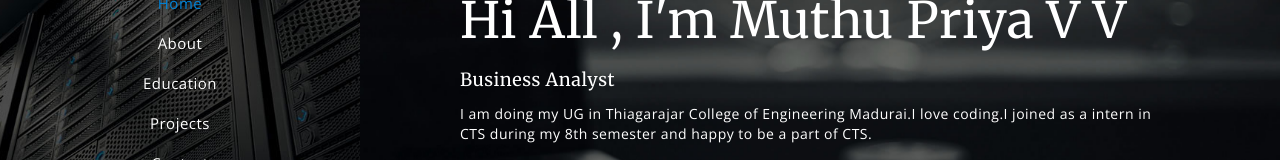
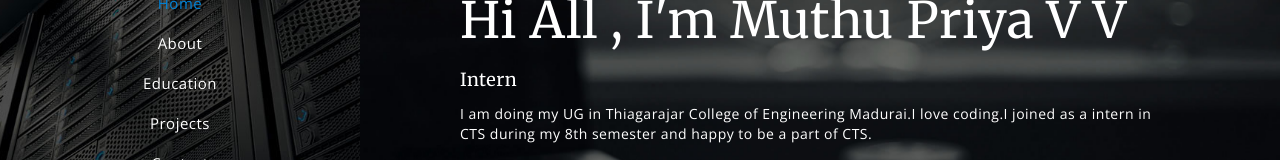
Before and after one commit to muthupriyavv/muthupriyavv.github.io, a plain HTML site: page index.html in a window 1280 px wide. Shown: the part 157-317 px from the top of the page. Drawn offline with nearby package versions, Linux system fonts and the light colour scheme.

Commit message:
Update index.html

```diff
--- a/index.html
+++ b/index.html
@@ -77,7 +77,7 @@
         <header id="home">
             <div class="header-content">
                 <h2>Hi All , I'm Muthu Priya V V</h2>
-                <h5>Business Analyst</h5>
+                <h5>Intern</h5>
                 <p>I am doing my UG in Thiagarajar College of Engineering Madurai.I love coding.I joined as a intern in CTS during my 8th semester and happy to be a part of CTS.<p>
             </div>
         </header>
```
